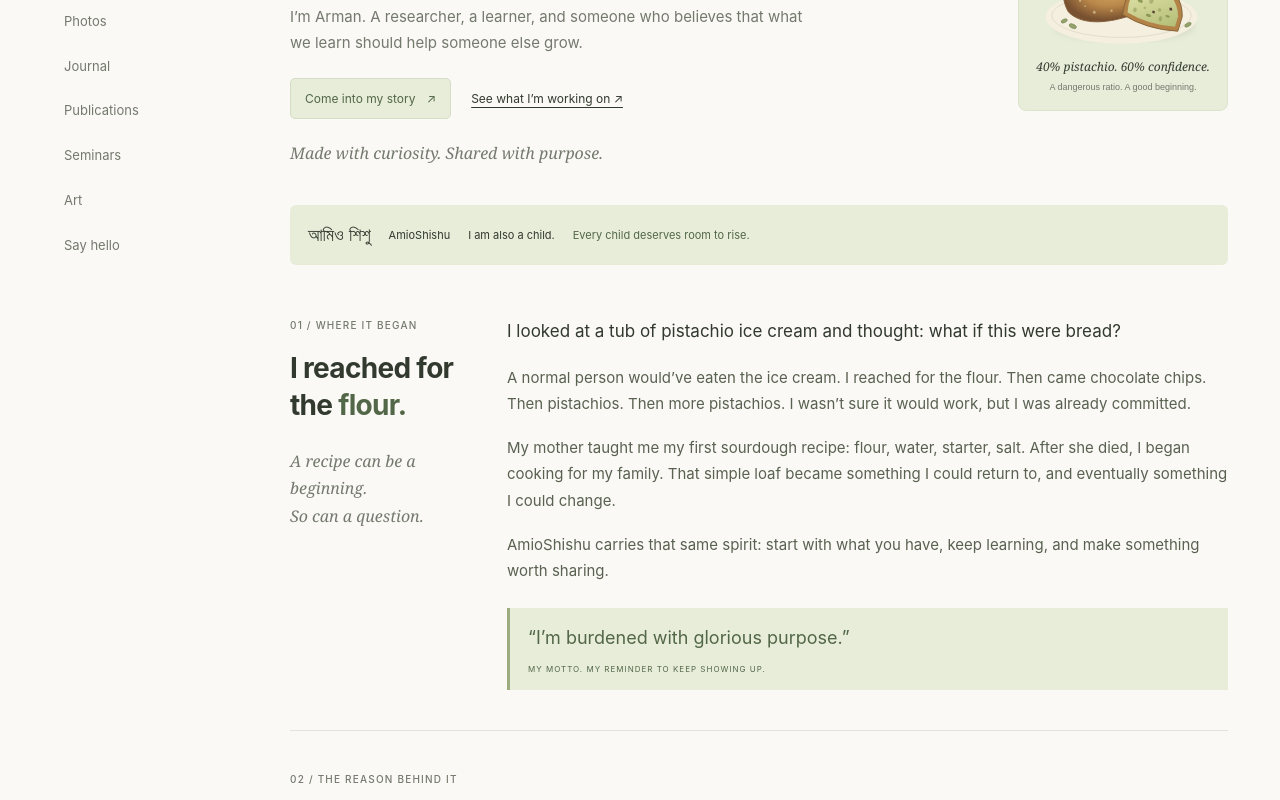
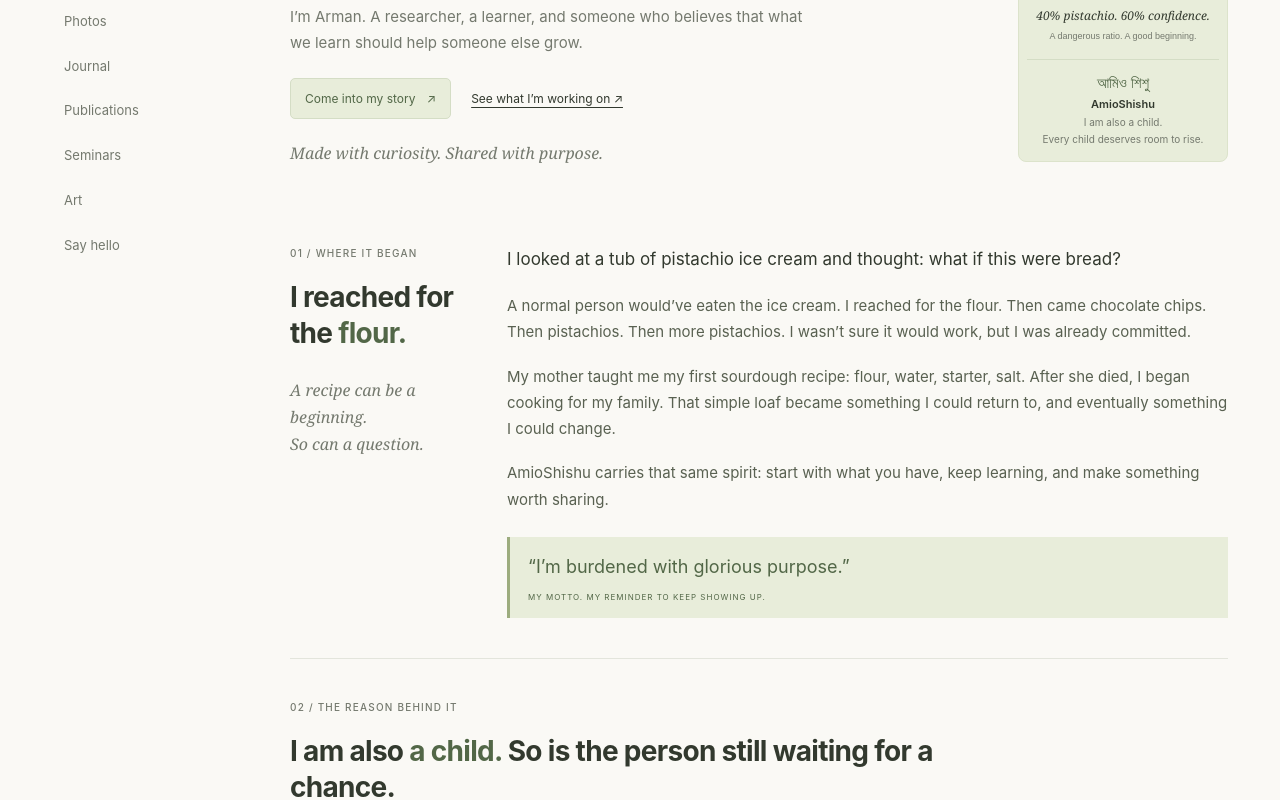
Before and after one commit to armanxer/AmioShishu, a plain HTML site: page index.html in a window 1280 px wide. Shown: the part 300-1100 px from the top of the page. Drawn offline with Linux system fonts and the light colour scheme.

Commit message:
Keep sidebar navigation only and move identity text under hero image

```diff
--- a/index.html
+++ b/index.html
@@ -15,20 +15,10 @@
 </head>
 <body class="portfolio-page">
 <a class="skip" href="#main">Skip to content</a>
-<!-- NAVIGATION: href="#story" targets the section with id="story". Keep these paired. -->
+<!-- Brand-only header. All section navigation is in the left sidebar. -->
 <header>
 <a class="brand" href="#">✳ AmioShishu<span>I AM ALSO A CHILD</span>
 </a>
-<nav aria-label="Main navigation">
-<a href="#story">My story</a>
-<a href="#purpose">The purpose</a>
-<a href="#custom-publications">Publications</a>
-<a href="#custom-seminars">Seminars</a>
-<a href="#custom-art">Art</a>
-<a href="#journal">Journal</a>
-<a href="#art">Art</a>
-<a class="nav-cta" href="#connect">Say hello ↗</a>
-</nav>
 </header>
 <div class="notebook-layout">
 <!-- Sidebar links follow your custom sections in content.js. -->
@@ -55,15 +45,16 @@
 <img src="assets/bread.svg" alt="Illustration of a pistachio sourdough loaf and a green slice on a warm cream plate">
 <figcaption>40% pistachio. 60% confidence.<br>
 <span>A dangerous ratio. A good beginning.</span>
+<!-- Compact identity caption; kept with the illustration instead of a separate banner. -->
+<span class="photo-identity">
+  <span class="identity-bangla" lang="bn">আমিও শিশু</span>
+  <span class="identity-name">AmioShishu</span>
+  <span>I am also a child.</span>
+  <span>Every child deserves room to rise.</span>
+</span>
 </figcaption>
 </figure>
 </section>
-<div class="ribbon">
-<span>আমিও শিশু</span>
-<span>AmioShishu</span>
-<span>I am also a child.</span>
-<span>Every child deserves room to rise.</span>
-</div>
 <!-- STORY: your essay adaptation. Edit paragraph text without changing class names. -->
 <section id="story" class="story section">
 <div>
--- a/style.css
+++ b/style.css
@@ -242,3 +242,17 @@ img { max-width: 100%; }
   .item-editor { padding: 12px; }
 }
 @media (prefers-reduced-motion: reduce) { .page-sidebar nav a { transition: none; } }
+
+/* Compact identity below the hero image; no separate full-width banner. */
+.hero-art .photo-identity {
+  display: grid;
+  gap: 2px;
+  margin-top: 14px;
+  padding: 12px 4px 0;
+  border-top: 1px solid #d4ddc5;
+  font: normal 10px/1.5 -apple-system, BlinkMacSystemFont, 'Segoe UI', Arial, sans-serif;
+  color: var(--muted);
+}
+.hero-art .photo-identity > span { font: inherit; color: inherit; }
+.hero-art .photo-identity .identity-bangla { font-size: 15px; color: var(--green); }
+.hero-art .photo-identity .identity-name { font-size: 11px; font-weight: 600; color: var(--ink); }
```
